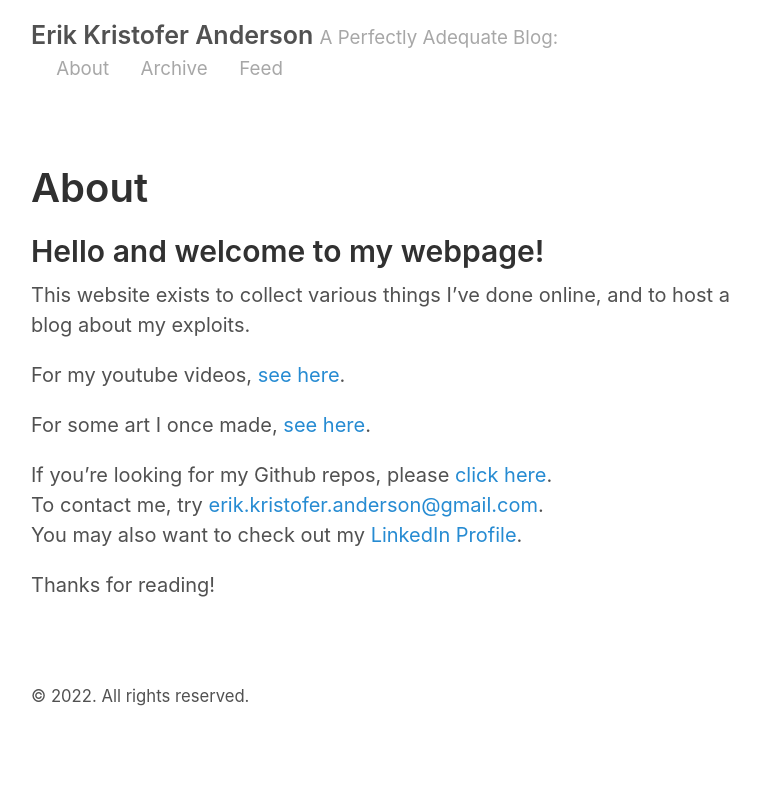
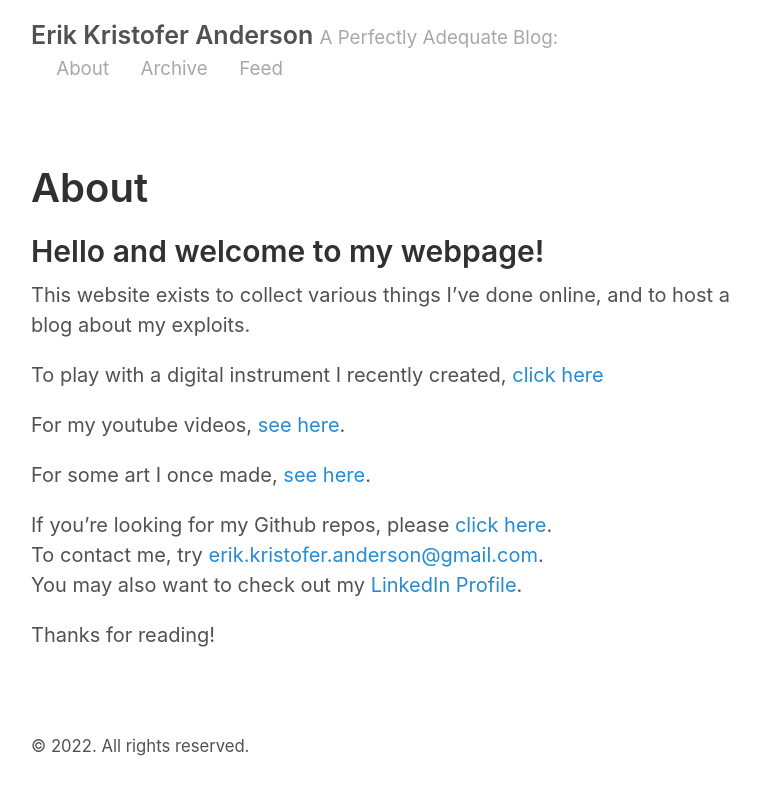
Before and after one commit to erikkristoferanderson/ekand.github.io, a Jekyll site: the page built from about.md, in a window 1280 px wide. Shown: the top 795 px of the page, without its empty margins (259-1019 px from the left). Built offline with Jekyll 4.4.1, drawn with Linux system fonts in a browser that asks for light colours.

Commit message:
Update about.md

```diff
--- a/about.md
+++ b/about.md
@@ -6,6 +6,8 @@ title: About
 ## Hello and welcome to my webpage!
 
 This website exists to collect various things I've done online, and to host a blog about my exploits.
+
+To play with a digital instrument I recently created, [click here](https://tender-feynman-fb1a2d.netlify.app/)
 
 For my youtube videos, [see here](https://www.youtube.com/channel/UCkWlNrTU1a8t7lKCkqesn9A).
 
```
